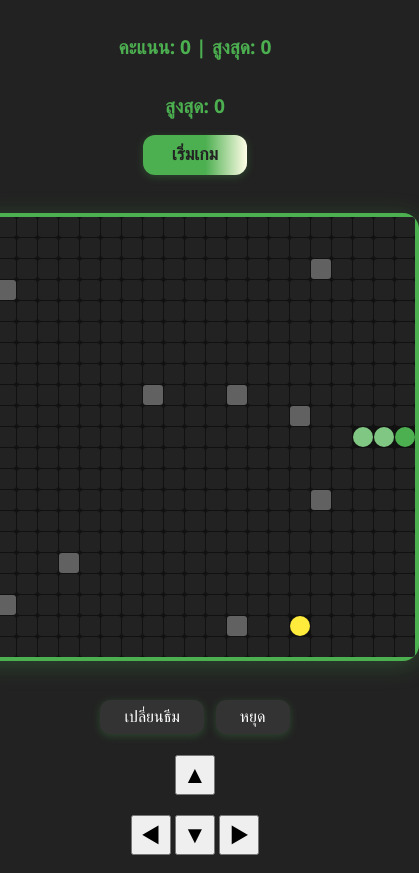
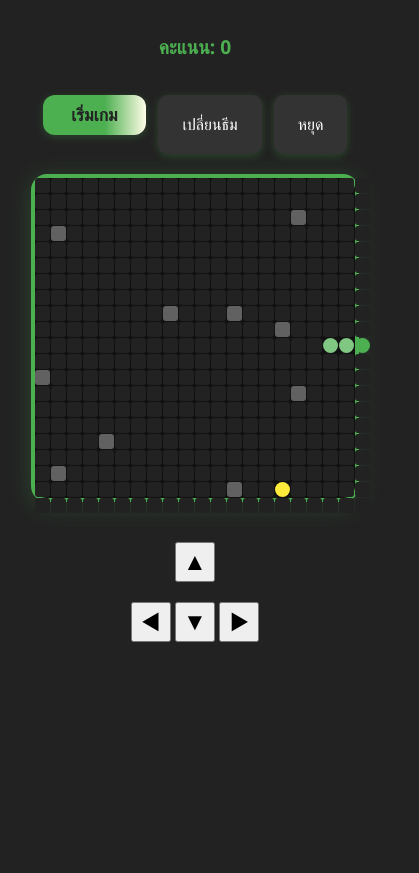
Before and after one commit to souksavath-VLS/my-game, a website: page docs/snake.html in a window 390 px wide. Shown: the part 88-961 px from the top of the page, 419 px wide, since content can reach past the window. After the commit the page ends 876 px from the top, so only its background shows below. Drawn offline with Linux system fonts and the light colour scheme.

Commit message:
snake
snake

```diff
--- a/docs/js/snake.js
+++ b/docs/js/snake.js
@@ -204,16 +204,12 @@ function saveSnakeStats(score) {
   const stats = JSON.parse(localStorage.getItem('snakeStats') || '[]');
   stats.push({ score, date: Date.now() });
   localStorage.setItem('snakeStats', JSON.stringify(stats));
-  updateHighScore();
+  // updateHighScore(); // Remove high score update
 }
 
 function updateHighScore() {
-  const stats = JSON.parse(localStorage.getItem('snakeStats') || '[]');
-  const high = stats.length ? Math.max(...stats.map(s=>s.score)) : 0;
-  document.getElementById('snake-highscore').innerText = high;
+  // Removed high score update
 }
 
 // Show high score
-const scoreDiv = document.querySelector('.snake-score');
-scoreDiv.insertAdjacentHTML('afterend', '<div class="snake-score">สูงสุด: <span id="snake-highscore">0</span></div>');
-updateHighScore();
+// Removed high score display
--- a/docs/snake.html
+++ b/docs/snake.html
@@ -6,6 +6,20 @@
   <meta name="viewport" content="width=device-width, initial-scale=1.0">
   <link rel="stylesheet" href="css/style.css">
   <style>
+        @media (max-width: 600px) {
+          #snake-board {
+            width: 320px !important;
+            height: 320px !important;
+            max-width: 320px !important;
+            max-height: 320px !important;
+            grid-template-rows: repeat(21, 15px) !important;
+            grid-template-columns: repeat(21, 15px) !important;
+          }
+          .snake-cell {
+            width: 15px !important;
+            height: 15px !important;
+          }
+        }
     body { background: #222; }
     .snake-container {
       display: flex;
@@ -17,8 +31,8 @@
       background: #111;
       border: 4px solid #4caf50;
       border-radius: 16px;
-      width: 440px;
-      height: 440px;
+      width: 450px;
+      height: 450px;
       display: grid;
       grid-template-rows: repeat(21, 20px);
       grid-template-columns: repeat(21, 20px);
@@ -65,14 +79,14 @@
 <body>
   <div class="snake-container">
     <h2 style="color:#4caf50;">Snake Pro</h2>
-    <div class="snake-score">คะแนน: <span id="snake-score">0</span> | สูงสุด: <span id="snake-highscore">0</span></div>
-    <button id="start-snake-btn">เริ่มเกม</button>
+    <div class="snake-score">คะแนน: <span id="snake-score">0</span></div>
+    <div style="margin-top:1.2rem;display:flex;gap:12px;justify-content:center;">
+      <button id="start-snake-btn">เริ่มเกม</button>
+      <button id="theme-snake-btn" style="font-size:1rem;padding:0.5rem 1.5rem;border-radius:10px;background:#333;color:#fff;border:none;box-shadow:0 2px 8px #4caf5044;cursor:pointer;">เปลี่ยนธีม</button>
+      <button id="pause-snake-btn" style="font-size:1rem;padding:0.5rem 1.5rem;border-radius:10px;background:#333;color:#fff;border:none;box-shadow:0 2px 8px #4caf5044;cursor:pointer;">หยุด</button>
+    </div>
     <div style="display:flex;flex-direction:column;align-items:center;margin-top:1.2rem;">
       <div id="snake-board"></div>
-      <div style="margin-top:1.2rem;display:flex;gap:12px;justify-content:center;">
-        <button id="theme-snake-btn" style="font-size:1rem;padding:0.5rem 1.5rem;border-radius:10px;background:#333;color:#fff;border:none;box-shadow:0 2px 8px #4caf5044;cursor:pointer;">เปลี่ยนธีม</button>
-        <button id="pause-snake-btn" style="font-size:1rem;padding:0.5rem 1.5rem;border-radius:10px;background:#333;color:#fff;border:none;box-shadow:0 2px 8px #4caf5044;cursor:pointer;">หยุด</button>
-      </div>
       <div style="display:flex;flex-direction:column;align-items:center;margin-top:1.2rem;">
         <div style="display:flex;justify-content:center;margin-bottom:1rem;">
           <button id="arrow-up" style="width:40px;height:40px;margin:2px;font-size:1.5rem;">▲</button>
```
